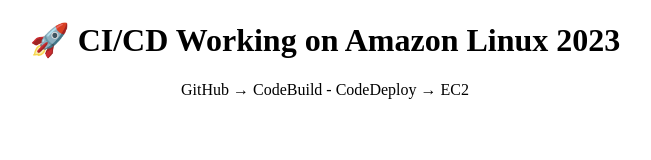
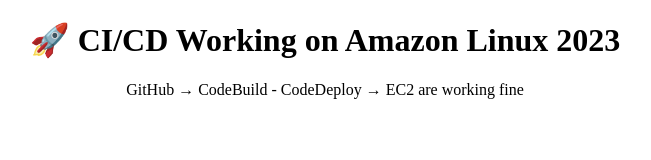
Before and after one commit to chinabudhi123/aws-pipeline-1, a plain HTML site: page httpd/index.html in a window 1280 px wide. Shown: the whole page, without its empty margins (315-966 px from the left). Drawn offline with Linux system fonts and the light colour scheme.

```diff
--- a/httpd/index.html
+++ b/httpd/index.html
@@ -5,6 +5,6 @@
 </head>
 <body style="text-align:center;">
     <h1>🚀 CI/CD  Working on Amazon Linux 2023</h1>
-    <p>GitHub → CodeBuild - CodeDeploy → EC2</p>
+    <p>GitHub → CodeBuild - CodeDeploy → EC2 are working fine</p>
 </body>
 </html>
```
